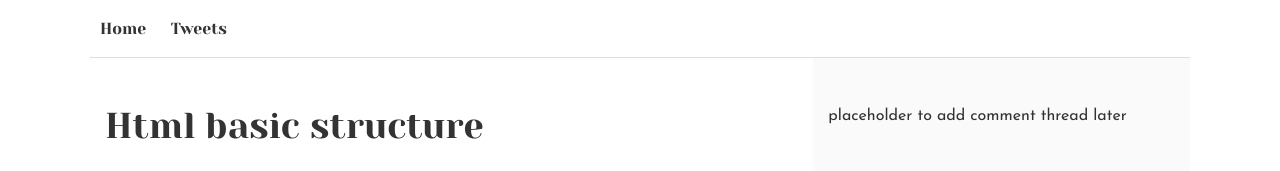
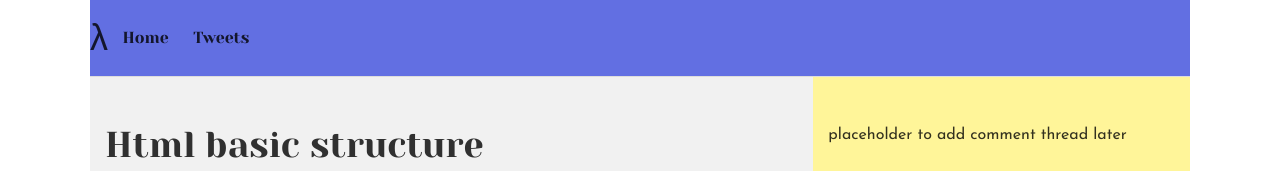
Before and after one commit to memesofting/alx_html_css, a plain HTML site: page css_basic/index.html in a window 1280 px wide. Shown: the top 171 px of the page. Drawn offline with Linux system fonts and the light colour scheme.

Commit message:
added color to header and aside

```diff
--- a/css_basic/base.css
+++ b/css_basic/base.css
@@ -115,6 +115,7 @@ header .right {
 header {
 	padding: 20px 0;
 	height: 80px;
+    background-color: rgb(98, 111, 226);
 }
 header ul {
 	list-style: none;
--- a/css_basic/index.html
+++ b/css_basic/index.html
@@ -10,6 +10,7 @@
 <body class="works_on_smartphone">
     <header>
         <ul>
+            <li class="logo">λ</li>
             <li><a href="index.html">Home</a></li>
             <li><a href="tweets.html">Tweets</a></li>
         </ul>
--- a/css_basic/styles.css
+++ b/css_basic/styles.css
@@ -11,10 +11,12 @@ main {
 
 article {
     flex: 2;
+    background-color: rgb(241, 241, 241);
 }
 
 aside {
     flex: 1;
+    background-color: rgb(255, 245, 153);
 }
 
 article, aside {
```
